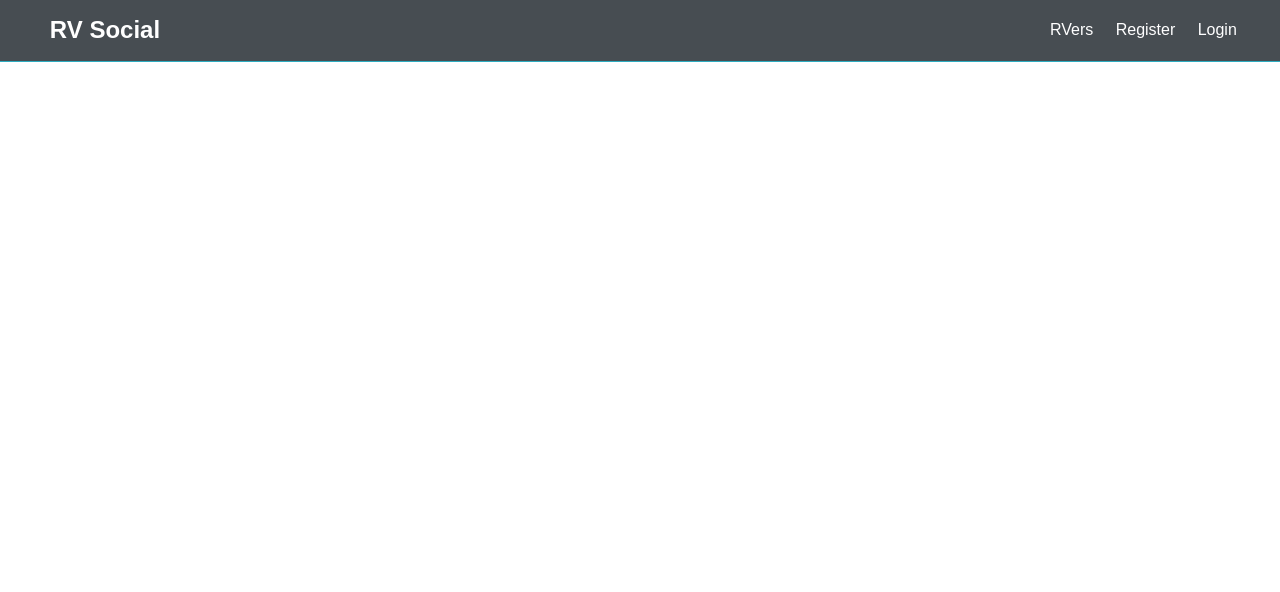
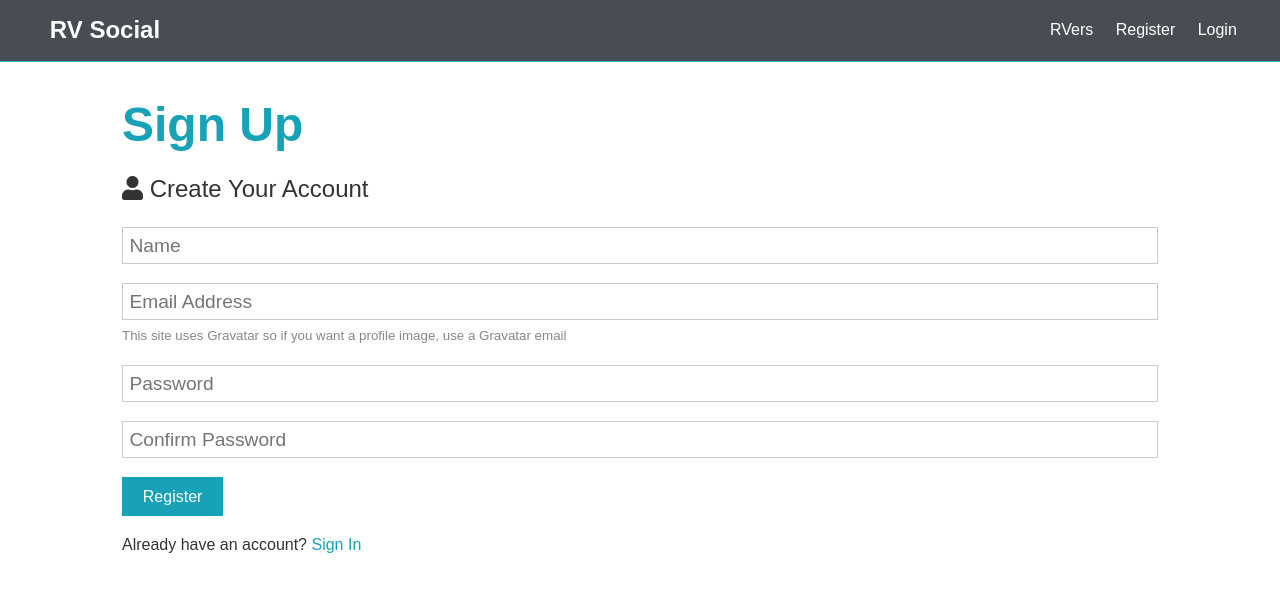
Before and after one commit to kphillips001/RVSocial, a React (Create React App) app in the folder client/: page /register in a window 1280 px wide. Shown: the top 592 px of the page. Built offline with nearby package versions, Linux system fonts and the light colour scheme; some icons are missing.

Commit message:
created Register form with useState hook

```diff
--- a/client/src/App.js
+++ b/client/src/App.js
@@ -3,6 +3,7 @@ import { BrowserRouter as Router, Route, Switch } from 'react-router-dom';
 
 import Navbar from './components/layout/Navbar';
 import Landing from './components/layout/Landing';
+import Routes from './components/routing/Routes';
 
 import './App.css';
 
@@ -12,6 +13,7 @@ const App = () => (
         <Navbar />
         <Switch>
           <Route exact path='/' component={Landing} />
+          <Route component={Routes} />
         </Switch>
       </>
     </Router>
--- a/client/src/components/auth/Register.js
+++ b/client/src/components/auth/Register.js
@@ -1,11 +1,84 @@
-import React from 'react'
+import React, { useState } from 'react';
+import { Link } from 'react-router-dom';
 
 const Register = () => {
+  const [formData, setFormData] = useState({
+    name: '',
+    email: '',
+    password: '',
+    password2: ''
+  });
+
+  const { name, email, password, password2 } = formData;
+
+  const onChange = e =>
+    setFormData({ ...formData, [e.target.name]: e.target.value });
+
+  const onSubmit = e => {
+    e.preventDefault();
+    if(password !== password2) {
+      console.log('Passwords to not match')
+    } else {
+      console.log(formData);
+    }
+  }
+
   return (
-    <div>
-      Register
-    </div>
-  )
-}
+    <>
+      <h1 className='large text-primary'>Sign Up</h1>
+      <p className='lead'>
+        <i className='fas fa-user' /> Create Your Account
+      </p>
+      <form className='form' onSubmit={onSubmit}>
+        <div className='form-group'>
+          <input
+            type='text'
+            placeholder='Name'
+            name='name'
+            value={name}
+            onChange={onChange}
+          />
+        </div>
+        <div className='form-group'>
+          <input
+            type='email'
+            placeholder='Email Address'
+            name='email'
+            value={email}
+            onChange={onChange}
+          />
+          <small className='form-text'>
+            This site uses Gravatar so if you want a profile image, use a
+            Gravatar email
+          </small>
+        </div>
+        <div className='form-group'>
+          <input
+            type='password'
+            placeholder='Password'
+            name='password'
+            value={password}
+            onChange={onChange}
+            minLength='6'
+          />
+        </div>
+        <div className='form-group'>
+          <input
+            type='password'
+            placeholder='Confirm Password'
+            name='password2'
+            value={password2}
+            onChange={onChange}
+            minLength='6'
+          />
+        </div>
+        <input type='submit' className='btn btn-primary' value='Register' />
+      </form>
+      <p className='my-1'>
+        Already have an account? <Link to='/login'>Sign In</Link>
+      </p>
+    </>
+  );
+};
 
 export default Register
--- a/client/src/components/routing/Routes.js
+++ b/client/src/components/routing/Routes.js
@@ -13,3 +13,5 @@ const Routes = () => {
     </section>
   )
 }
+
+export default Routes;
```
